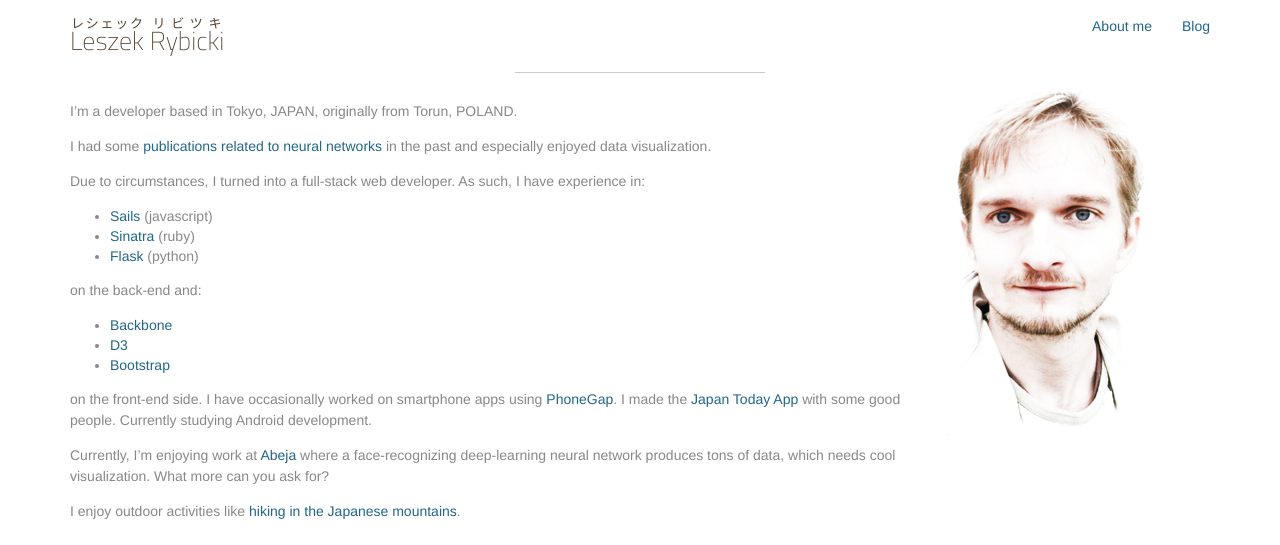
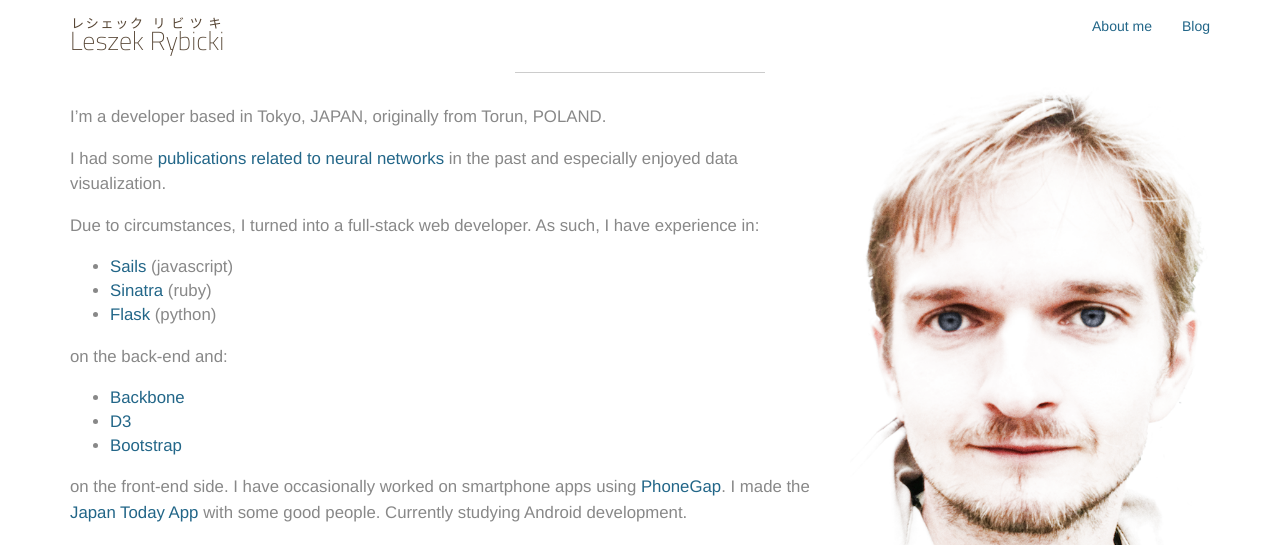
Before and after one commit to leszekr/leszekr.github.io, a Jekyll site: the page built from index.md, in a window 1280 px wide. Shown: the top 545 px of the page. Built offline with Jekyll 4.4.1, drawn with Linux system fonts in a browser that asks for light colours; nearby versions of some CDN libraries; Markdown is read by kramdown in place of the engine named in the settings; grey boxes are pictures that could not be loaded.

Commit message:
bigger text and photo. I like that photo.

```diff
--- a/_layouts/home.html
+++ b/_layouts/home.html
@@ -1,9 +1,9 @@
 ---
 layout: default
 ---
-<div class="col-md-9">
+<div class="col-md-8 home">
   {{ content }}
 </div>
-<div class="col-md-3">
-  <img alt="[PHOTO]" src="/img/photo.png">
+<div class="col-md-4 home-photo">
+  <img alt="[PHOTO]" src="/img/myphoto.png">
 </div>
--- a/style/leszek.scss
+++ b/style/leszek.scss
@@ -8,6 +8,17 @@ body {
   font-family: helvetica, Verdana, Arial, sans;
   font-size: 14px;
   color: #888;
+}
+
+.home {
+  font-size: 120%;
+}
+
+.home-photo {
+  img {
+    width: 100%;
+    height: auto;
+  }
 }
 
 h1, h2, h3, h4, h5, h6, .double {
```
